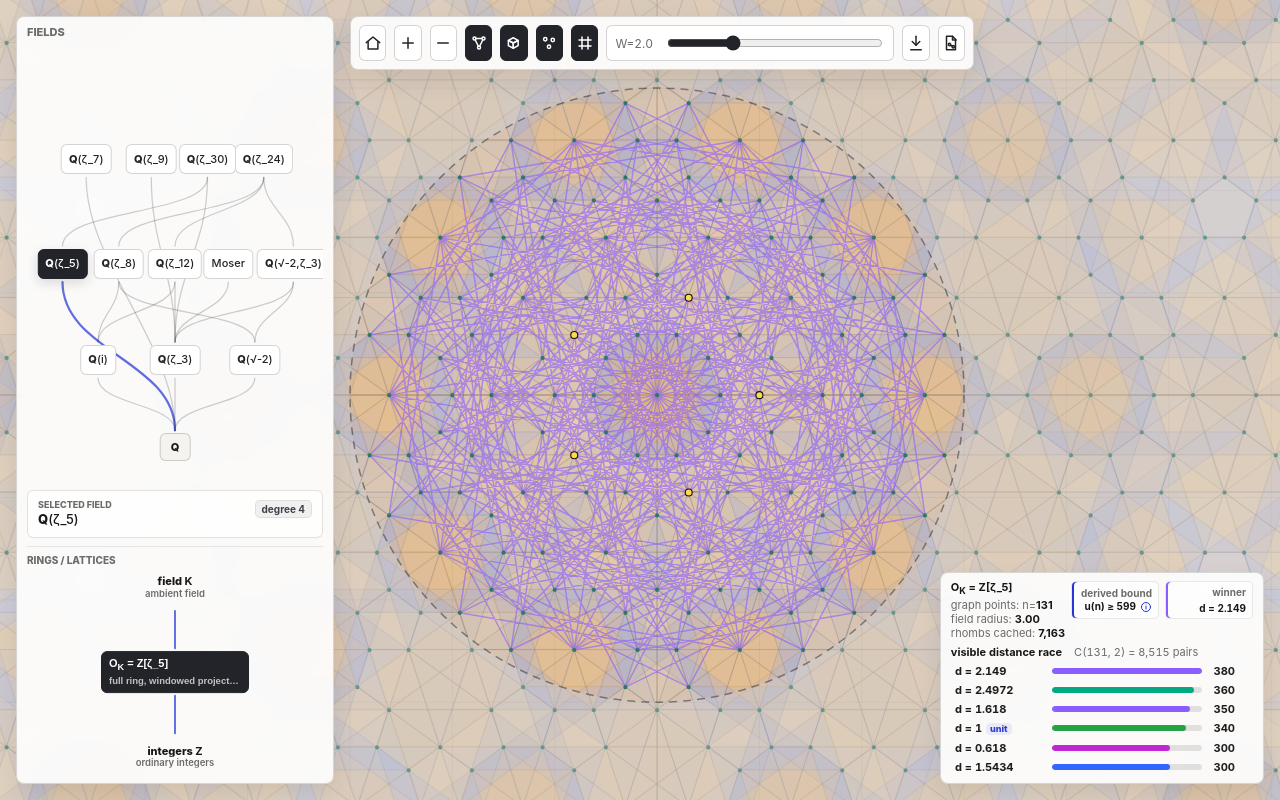
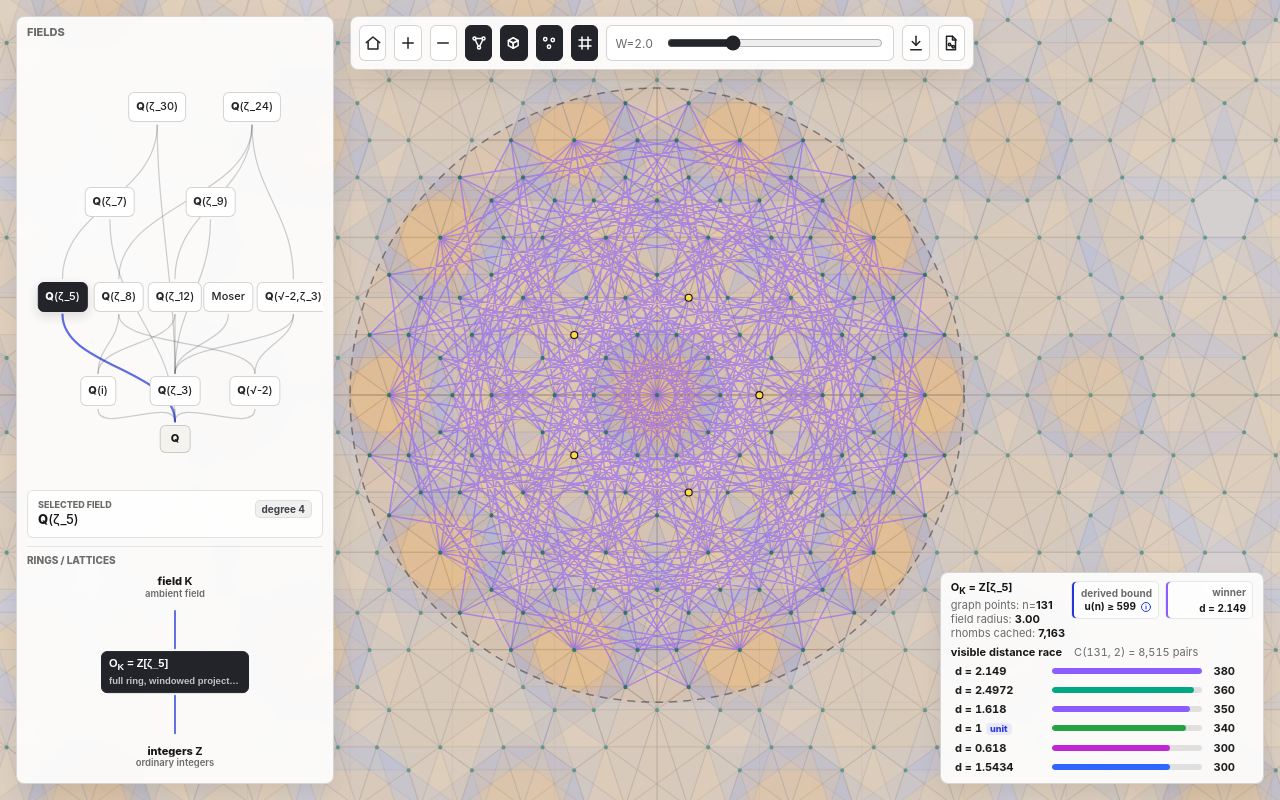
Before and after one commit to liuyao12/Erdos-unit-distance, a plain HTML site: page index.html in a window 1280 px wide. Drawn offline with Linux system fonts and the light colour scheme.

Commit message:
Restore degree-based field rows

```diff
--- a/app.js
+++ b/app.js
@@ -655,19 +655,19 @@
   ];
 
   const FIELD_POSET_NODES = [
-    { id: "rational", labelHtml: "<span class=\"field-label\"><strong>Q</strong></span>", x: 50, y: 92, degree: 1, disabled: true },
-    { id: "gaussian", fieldId: "gaussian", x: 24, y: 72 },
-    { id: "eisenstein", fieldId: "eisenstein", x: 50, y: 72 },
-    { id: "sqrtMinus2", fieldId: "sqrtMinus2", x: 77, y: 72 },
-    { id: "zeta5", fieldId: "zeta5", x: 12, y: 50 },
-    { id: "zeta8", fieldId: "zeta8", x: 31, y: 50 },
-    { id: "zeta12", fieldId: "zeta12", x: 50, y: 50 },
-    { id: "moser", fieldId: "moserRing", labelHtml: "<span class=\"field-label\">Moser</span>", x: 68, y: 50 },
-    { id: "sqrtMinus2SqrtMinus3", fieldId: "sqrtMinus2SqrtMinus3OK", x: 90, y: 50 },
-    { id: "zeta7", fieldId: "zeta7", x: 20, y: 26 },
-    { id: "zeta9", fieldId: "zeta9", x: 42, y: 26 },
-    { id: "zeta30", fieldId: "zeta30", x: 61, y: 26 },
-    { id: "zeta24", fieldId: "zeta24", x: 80, y: 26 }
+    { id: "rational", labelHtml: "<span class=\"field-label\"><strong>Q</strong></span>", x: 50, degree: 1, disabled: true },
+    { id: "gaussian", fieldId: "gaussian", x: 24 },
+    { id: "eisenstein", fieldId: "eisenstein", x: 50 },
+    { id: "sqrtMinus2", fieldId: "sqrtMinus2", x: 77 },
+    { id: "zeta5", fieldId: "zeta5", x: 12 },
+    { id: "zeta8", fieldId: "zeta8", x: 31 },
+    { id: "zeta12", fieldId: "zeta12", x: 50 },
+    { id: "moser", fieldId: "moserRing", labelHtml: "<span class=\"field-label\">Moser</span>", x: 68 },
+    { id: "sqrtMinus2SqrtMinus3", fieldId: "sqrtMinus2SqrtMinus3OK", x: 90 },
+    { id: "zeta7", fieldId: "zeta7", x: 28 },
+    { id: "zeta9", fieldId: "zeta9", x: 62 },
+    { id: "zeta30", fieldId: "zeta30", x: 44 },
+    { id: "zeta24", fieldId: "zeta24", x: 76 }
   ];
 
   const FIELD_POSET_EDGES = [
@@ -703,6 +703,10 @@
 
   const LATTICE_FIELD_ENDPOINT_ID = "__fieldK";
   const LATTICE_INTEGER_ENDPOINT_ID = "__integersZ";
+  const FIELD_POSET_TOP_Y = 14;
+  const FIELD_POSET_BOTTOM_Y = 90;
+  const FIELD_POSET_MIN_DEGREE = Math.min(...FIELD_POSET_NODES.map(fieldPosetNodeDegree));
+  const FIELD_POSET_MAX_DEGREE = Math.max(...FIELD_POSET_NODES.map(fieldPosetNodeDegree));
   const embeddingGeometryCache = new Map();
   const rootPowerCoefficientCache = new Map();
   const exactAlgebraCache = new Map();
@@ -1038,11 +1042,19 @@
     return field ? fieldDegree(field) : 1;
   }
 
+  function fieldPosetYForDegree(degree) {
+    if (FIELD_POSET_MAX_DEGREE === FIELD_POSET_MIN_DEGREE) return 50;
+    const boundedDegree = clamp(FIELD_POSET_MIN_DEGREE, degree, FIELD_POSET_MAX_DEGREE);
+    const t = (boundedDegree - FIELD_POSET_MIN_DEGREE) /
+      (FIELD_POSET_MAX_DEGREE - FIELD_POSET_MIN_DEGREE);
+    return FIELD_POSET_BOTTOM_Y - t * (FIELD_POSET_BOTTOM_Y - FIELD_POSET_TOP_Y);
+  }
+
   function fieldPosetNodePosition(node) {
     const degree = fieldPosetNodeDegree(node);
     return {
       x: node.x,
-      y: Number.isFinite(node.y) ? node.y : 50,
+      y: fieldPosetYForDegree(degree),
       degree
     };
   }
--- a/index.html
+++ b/index.html
@@ -1068,6 +1068,6 @@
 
   <div class="status" id="status"></div>
   <script src="unit_distance_bounds.js?v=20260529-derived-rules"></script>
-  <script src="app.js?v=20260603-field-panel-endpoints" defer></script>
+  <script src="app.js?v=20260603-degree-field-rows" defer></script>
 </body>
 </html>
```
